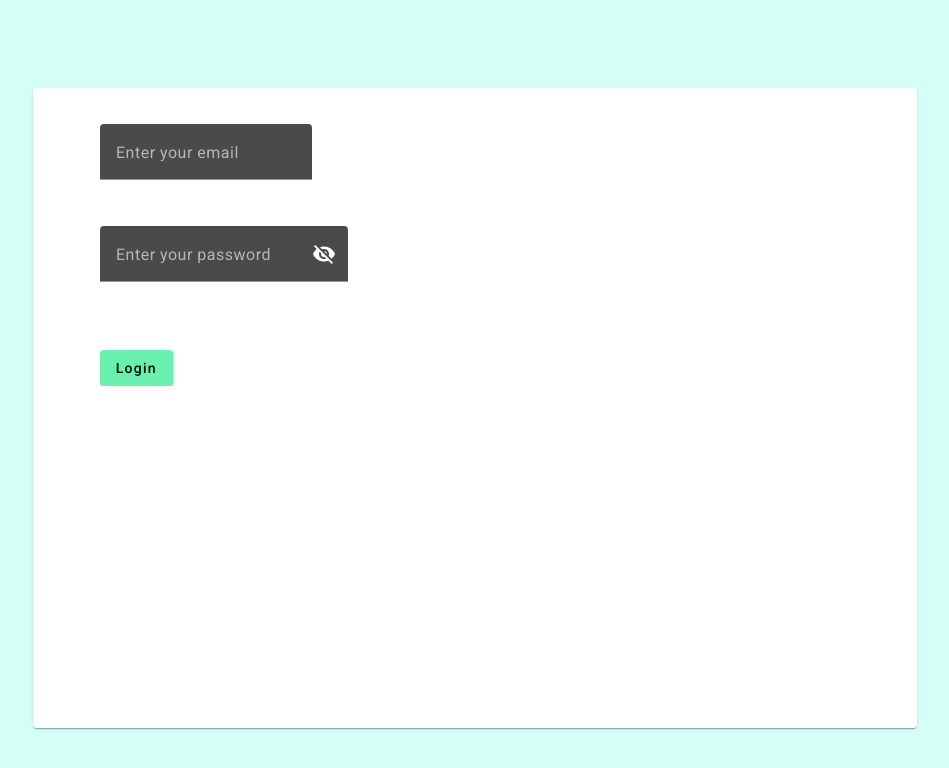
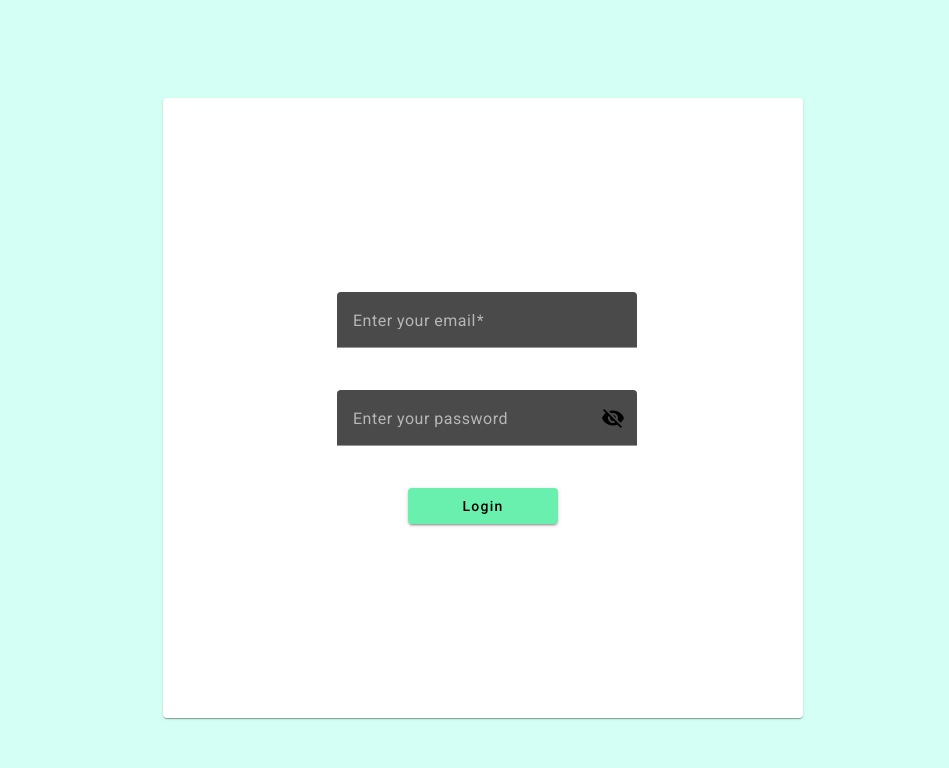
Before and after one commit to chakru-hero/RedditFrontend, an Angular app: page /login in a window 1280 px wide. Shown: the top 768 px of the page, without its empty margins (165-1114 px from the left). Built offline with nearby package versions, Linux system fonts and the light colour scheme.

Commit message:
login page frontend

```diff
--- a/angular.json
+++ b/angular.json
@@ -108,5 +108,8 @@
         }
       }
     }
+  },
+  "cli": {
+    "analytics": "3cf9e38f-55e9-491b-a759-9cb03e6b7648"
   }
 }
--- a/package.json
+++ b/package.json
@@ -15,6 +15,7 @@
     "@angular/common": "^16.2.0",
     "@angular/compiler": "^16.2.0",
     "@angular/core": "^16.2.0",
+    "@angular/flex-layout": "^15.0.0-beta.42",
     "@angular/forms": "^16.2.0",
     "@angular/material": "^16.2.0",
     "@angular/platform-browser": "^16.2.0",
--- a/src/app/Pages/login-page/login-page.component.html
+++ b/src/app/Pages/login-page/login-page.component.html
@@ -1,36 +1,28 @@
 <div class="main-div">
-      <mat-card class="login-card">
+  <mat-card class="back">
+    <mat-card-content >
       <div>
-            <mat-card-content>
-                <mat-list role="list" class="login-form">
-                    <mat-list-item role="listitem" class="list-item">
       <div class="email-container">
-                            <mat-form-field class="email-form-field">
+        <mat-form-field class="input-size">
           <mat-label>Enter your email</mat-label>
-                              <input matInput placeholder="pat@example.com" name="username" [(ngModel)] ="username">
-                              <!-- [formControl]="email" required> -->
-                              <!-- <mat-error *ngIf="email.invalid">{{getErrorMessage()}}</mat-error> -->
+          <input matInput placeholder="pat@example.com" [formControl]="email" required>
+          <mat-error *ngIf="email.invalid">{{getErrorMessage()}}</mat-error>
         </mat-form-field>
       </div>
-                    </mat-list-item>
-                    <mat-list-item role="listitem" class="list-item ">
-                        <div class="password-container">
-                            <mat-form-field>
+      <div class="password_container" >
+        <mat-form-field class="input-size">
           <mat-label>Enter your password</mat-label>
-                              <input matInput [type]="hide ? 'password' : 'text'" name="password" [(ngModel)] ="password">
+          <input matInput [type]="hide ? 'password' : 'text'">
           <button mat-icon-button matSuffix (click)="hide = !hide" [attr.aria-label]="'Hide password'" [attr.aria-pressed]="hide">
             <mat-icon>{{hide ? 'visibility_off' : 'visibility'}}</mat-icon>
           </button>
         </mat-form-field>
+
       </div>
-                    </mat-list-item>
-                    <mat-list-item role="listitem" class="list-item">
-                        <button
-                        (click)="login()"
-                        mat-raised-button color="accent">Login</button>
-                    </mat-list-item>
-                  </mat-list>
+        <div class="login-button-div">
+          <button class="login-button" mat-raised-button color="accent">Login</button>
+        </div>
+      </div>
     </mat-card-content>
-        </div>
   </mat-card>
 </div>
--- a/src/app/Pages/login-page/login-page.component.sass
+++ b/src/app/Pages/login-page/login-page.component.sass
@@ -1,79 +1,65 @@
-.login-card
-    background: white
-    height:80%
-    width:70%
+.email-container
+  margin-left: 8px
+  display: flex
+  align-items:center
+  justify-content: center
 
-.login-form
-    position: relative
-    width:100%
-    height:100vh
 
-.list-item
-    padding:6%
-    width: 100%
+.password_container
+  margin-left: 8px
+  display: flex
+  align-items:center
+  justify-content: center
+
+.login-button
+  display: flex
+  align-items:center
+  justify-content: center
+
+.input-size
+  height:100%
+  width: 300px
+  padding:10px
 
 .main-div
-    height: 100vh
-    display: flex
-    justify-content: center
-    align-items: center
+  display: flex
+  align-items:center
+  justify-content: center
+  height: 100vh
+  width: 100vw
 
-.email-container mat-form-field + mat-form-field
-    margin-left: 8px
+.back
+  vertical-align: middle
+  width:100vw
+  background-color: white
+  margin:7% 25%
+  display: flex
+  align-items:center
+  justify-content: center
+
+.login-button-div
+  display: flex
+  align-items:center
+  justify-content: center
+  padding: 10px
+
+.login-button
+  width:150px
 
 
-.email-form-field
-    justify-content : center
-
-.mat-list-base.inline-list
-    display: flex
-
-.password-container mat-form-field + mat-form-field
-  margin-left: 8px
 
 
-.example-right-align
+
+
+
+.password-right-align
   text-align: right
 
 
-input.example-right-align::-webkit-outer-spin-button,
-input.example-right-align::-webkit-inner-spin-button
+input.password-right-align::-webkit-outer-spin-button,
+input.password-right-align::-webkit-inner-spin-button
   display: none
 
 
-input.example-right-align
+input.password-right-align
   -moz-appearance: textfield
-
-//################# button styles #############################
-section
-  display: table
-
-
-.example-label
-  display: table-cell
-  font-size: 14px
-  margin-left: 8px
-  min-width: 120px
-
-
-.example-button-row
-  display: table-cell
-  max-width: 600px
-
-
-.example-button-row .mat-mdc-button-base
-  margin: 8px 8px 8px 0
-
-
-.example-flex-container
-  display: flex
-  justify-content: space-between
-  flex-wrap: wrap
-
-
-.example-button-container
-  display: flex
-  justify-content: center
-  width: 120px
-
-//#################### button style end ############################
--- a/src/app/app.module.ts
+++ b/src/app/app.module.ts
@@ -15,6 +15,7 @@ import {MatIconModule} from '@angular/material/icon';
 import {MatButtonModule} from '@angular/material/button';
 import {MatDividerModule} from '@angular/material/divider';
 import { HttpClientModule } from '@angular/common/http';
+import { FlexLayoutModule } from "@angular/flex-layout";
 
 
 @NgModule({
@@ -37,7 +38,8 @@ import { HttpClientModule } from '@angular/common/http';
     MatButtonModule,
     MatIconModule,
     MatDividerModule,
-    HttpClientModule
+    HttpClientModule,
+    FlexLayoutModule
   ],
   providers: [],
   bootstrap: [AppComponent]
```
Also changed, not shown: 1 other file (tests, documents, lock files or other folders). Lines whose indentation alone changed are shown as unchanged.
